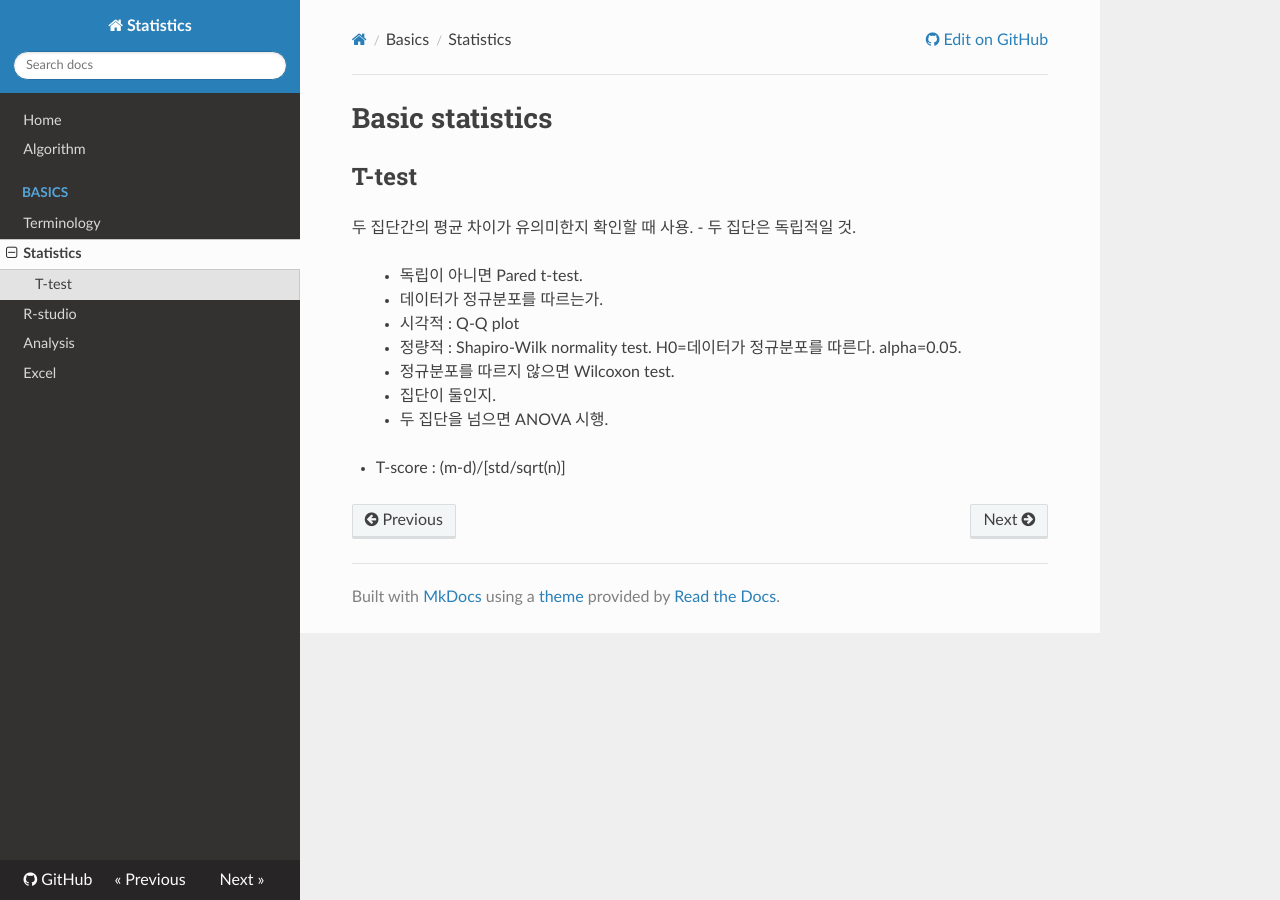
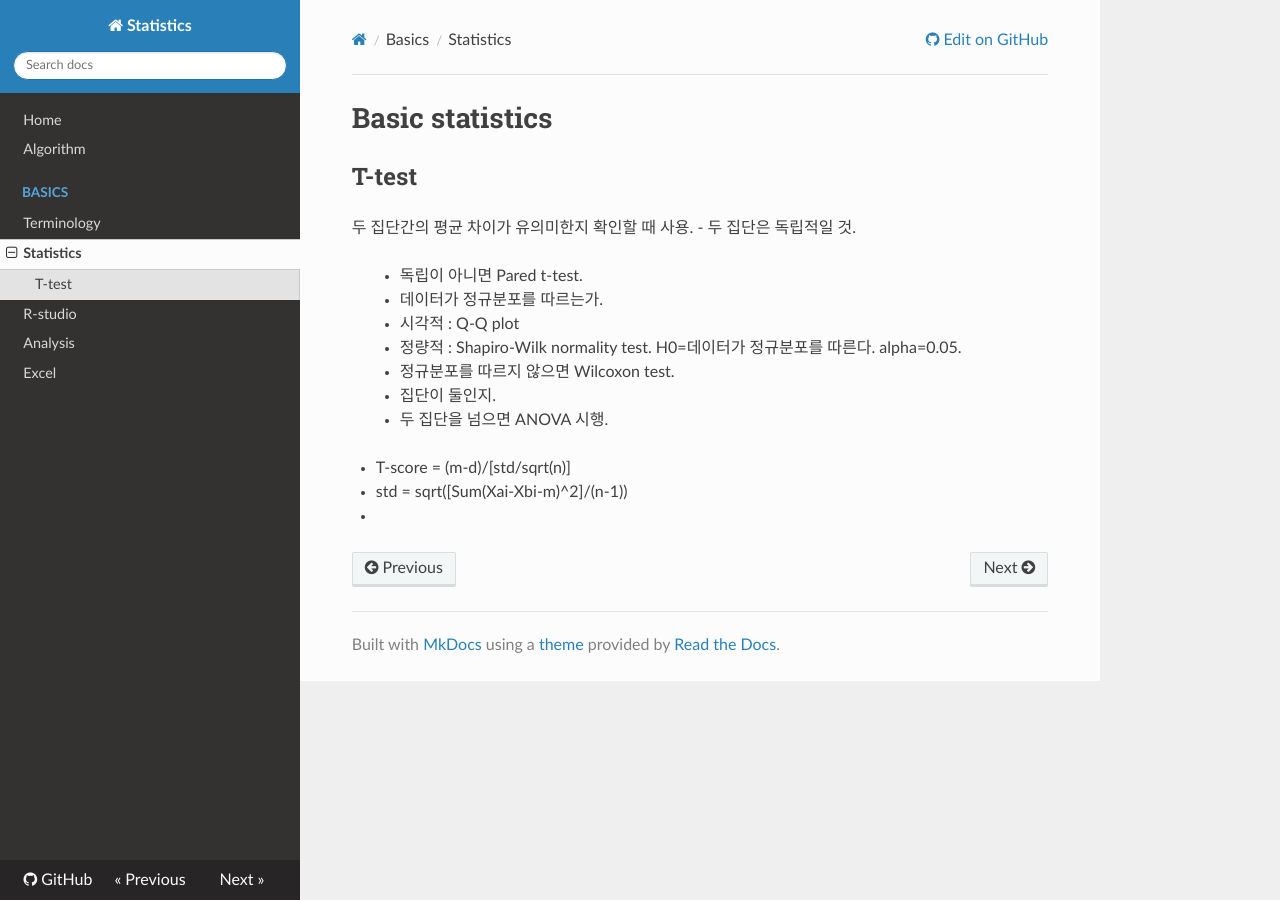
Before and after one commit to WonyoungCho/Statistics, an MkDocs documentation site: the page built from docs/basic.md, in a window 1280 px wide. Built offline with MkDocs 1.6.1, drawn with Linux system fonts in a browser that asks for light colours; nearby versions of some CDN libraries; old or Windows-style settings are respelled for this version of MkDocs.

Commit message:
Update basic.md

```diff
--- a/docs/basic.md
+++ b/docs/basic.md
@@ -11,4 +11,6 @@
 - 집단이 둘인지.
 > - 두 집단을 넘으면 ANOVA 시행.
 
-- T-score : (m-d)/[std/sqrt(n)]
+- T-score = (m-d)/[std/sqrt(n)]
+- std = sqrt([Sum(Xai-Xbi-m)^2]/(n-1))
+-
```
